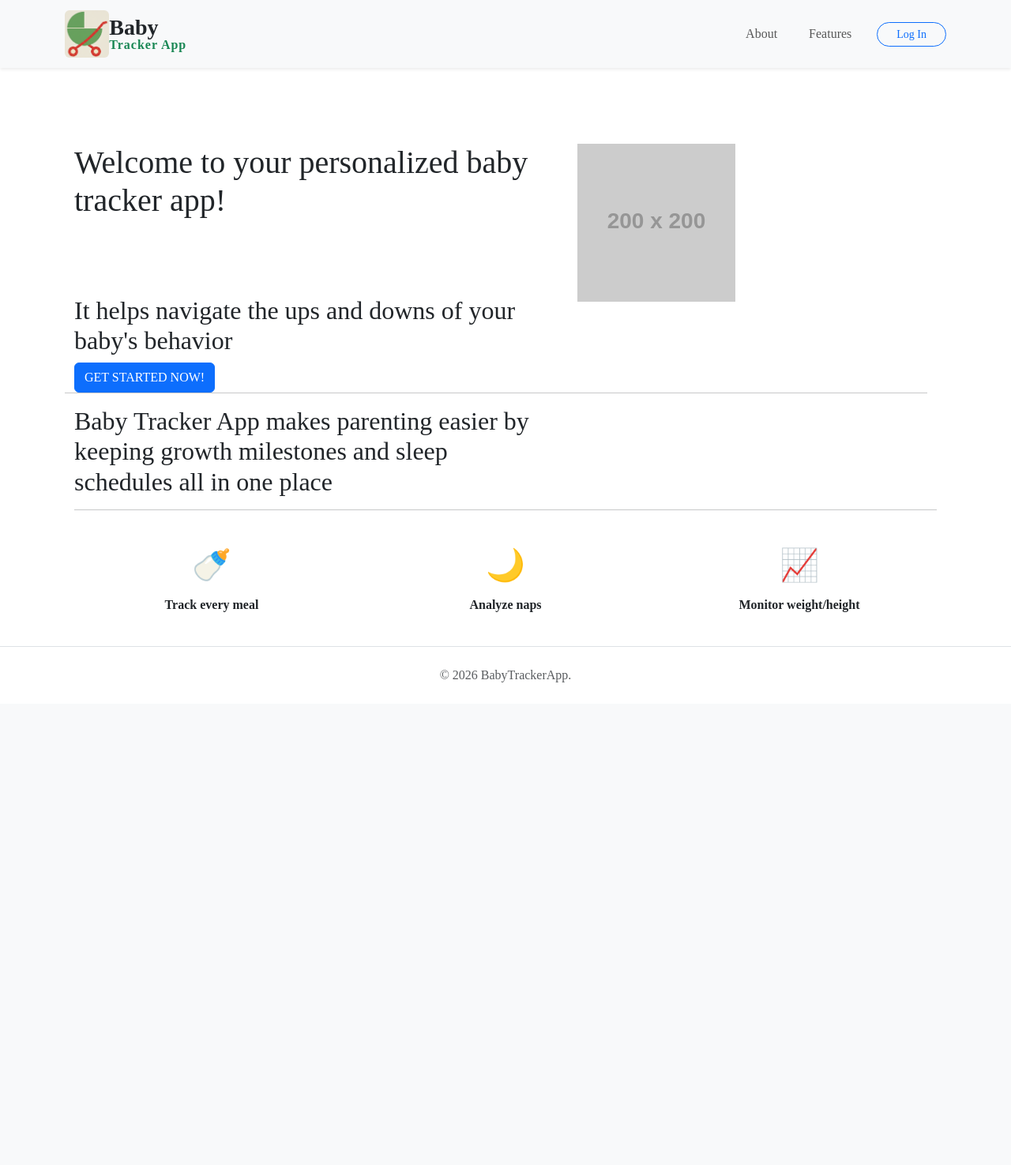
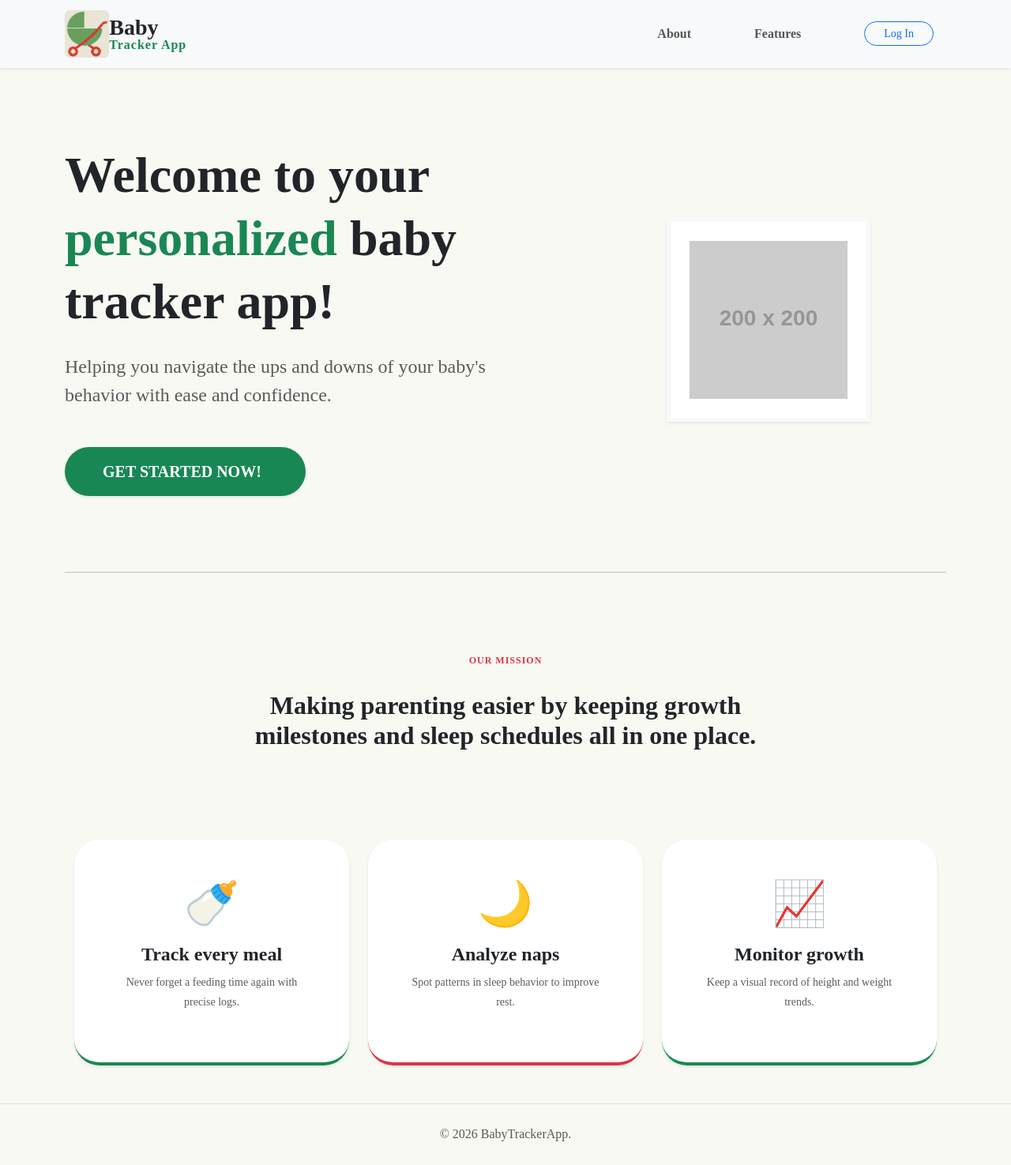
Before and after one commit to samalkralik/BabyTrackerProject, a Django app: page / in a window 1280 px wide. Shown: the whole page at 79% size. Before the commit the page ends 864 px from the top, so only its background shows below. Run offline with Django 5.2, Linux system fonts and the light colour scheme; grey boxes labelled with a size stand in for pictures from a placeholder-image service; some libraries are stand-ins or nearby versions.

Commit message:
style modification

```diff
--- a/baby_tracker_app/templates/baby_tracker_app/_base.html
+++ b/baby_tracker_app/templates/baby_tracker_app/_base.html
@@ -8,9 +8,18 @@
     <title>Baby Tracker app</title>
     <link href="{% static 'baby_tracker_app/bootstrap.min.css' %}" rel="stylesheet">
     <script defer src="{% static 'baby_tracker_app/bootstrap.bundle.min.js' %}"></script>
+
+    <style>
+        .app-container {
+            max-width: 1100px;
+            margin-left: auto;
+            margin-right: auto;
+            width: 100%;
+        }
+    </style>
 </head>
 
-<body style="font-family: 'Google Sans Code'">
+<body style="font-family: 'Google Sans Code'; background-color: #f8f9f2; line-height: 1.8;">
     <nav class="navbar navbar-expand-lg bg-body-tertiary shadow-sm">
         <div class="container">
             <a class="navbar-brand d-flex align-items-center" href="/">
@@ -31,7 +40,7 @@
             </button>
 
             <div class="collapse navbar-collapse" id="navbarNav">
-                <ul class="navbar-nav ms-auto align-items-lg-center gap-lg-4">
+                <ul class="navbar-nav ms-auto align-items-lg-center gap-lg-5">
                     {% block nav_links %}
                     {% endblock %}
 
@@ -41,20 +50,20 @@
                     <li class="nav-item px-lg-3 py-1 small text-muted d-lg-none">
                         User: {{ user.username }}
                     </li>
-                    <li class="nav-item">
+                    <li class="nav-item fw-bold px-3">
                         <a class="nav-link" href="/overview/">Baby Overview</a>
                     </li>
-                    <li class="nav-item">
+                    <li class="nav-item fw-bold px-3">
                         <a class="nav-link" href="#">Settings</a>
                     </li>
-                    <li class="nav-item mt-2 mt-lg-0 ms-lg-2">
+                    <li class="nav-item fw-bold mt-2 mt-lg-0 ms-lg-2">
                         <form action="/logout/" method="post">
                             {% csrf_token %}
                             <button type="submit" class="btn btn-danger btn-sm rounded-pill px-3">Log Out</button>
                         </form>
                     </li>
                     {% else %}
-                    <li class="nav-item">
+                    <li class="nav-item fw-bold px-3">
                         <a class="btn btn-outline-primary btn-sm rounded-pill px-4" href="/login/">Log In</a>
                     </li>
                     {% endif %}
--- a/baby_tracker_app/templates/baby_tracker_app/baby_detail.html
+++ b/baby_tracker_app/templates/baby_tracker_app/baby_detail.html
@@ -3,8 +3,8 @@
 {% block base_content %}
 <div class="container mt-4">
     <div class="text-center mb-5">
-        <h1 class="display-4">{{ baby.name }}'s Dashboard</h1>
-        <p class="text-muted">Born on: {{ baby.birth_date }}</p>
+        <h1 class="display-4">{{ baby.name }}</h1>
+        <p class="text-muted">Born on: {{ growth.birth_date }}</p>
     </div>
 
     {% if baby.image %}
--- a/baby_tracker_app/templates/baby_tracker_app/index.html
+++ b/baby_tracker_app/templates/baby_tracker_app/index.html
@@ -1,47 +1,87 @@
 {% extends 'baby_tracker_app/_base.html' %}
 
 {% block nav_links %}
-<li class="nav-item"><a class="nav-link" href="#about">About</a></li>
-<li class="nav-item"><a class="nav-link" href="#features">Features</a></li>
+<li class="nav-item"><a class="nav-link fw-bold px-3" href="#about">About</a></li>
+<li class="nav-item"><a class="nav-link fw-bold px-3" href="#features">Features</a></li>
 {% endblock %}
 
 {% block base_content %}
-<section class="container row mt-5 mb-6 pt-5">
-    <div class="col">
-        <h1 class="display--5 mb-5 pb-5">Welcome to your personalized baby tracker app!</h1>
-        <h2 class="display--7"> It helps navigate the ups and downs of your baby's
-            behavior</h2>
-        <a href=" #" class="btn btn-primary">GET STARTED NOW!</a>
+<section class="row align-items-center py-5 my-lg-5">
+    <div class="col-lg-7 text-center text-lg-start mb-5 mb-lg-0">
+        <h1 class="display-3 fw-bold text-dark mb-4 lh-sm">
+            Welcome to your <span class="text-success">personalized</span> baby tracker app!
+        </h1>
+        <h2 class="h4 text-muted mb-5 lh-base" style="max-width: 550px;">
+            Helping you navigate the ups and downs of your baby's behavior with ease and confidence.
+        </h2>
+
+        <a href="#" class="btn btn-success btn-lg rounded-pill px-5 py-3 shadow-sm fw-bold border-0">
+            GET STARTED NOW! <i class="bi bi-arrow-right-short ms-2"></i>
+        </a>
     </div>
 
-    <div class="col col-5 mb-5">
-        <img src="https://placehold.co/200" class="img-fluid" alt="...">
+    <div class="col-lg-5 text-center">
+        <div class="p-4 bg-white shadow-sm d-inline-block border border-5 border-light">
+            <img src="https://placehold.co/200" class="img-fluid" alt="Stroller Logo" style="max-width: 350px;">
+        </div>
     </div>
-
-    <hr>
 </section>
 
-<div id="about" class="container">
-    <h2 class="display--7" style="max-width: 600px;">
-        Baby Tracker App makes parenting easier by keeping growth milestones and sleep schedules all in one place
-    </h2>
-    <hr>
-</div>
+<hr class="opacity-10 my-5">
 
-<div id="features" class="container">
-    <div class="row text-center py-4">
-        <div class="col-md-4">
-            <div class="fs-1 mb-2">🍼</div>
-            <p class="fw-bold">Track every meal</p>
-        </div>
-        <div class="col-md-4">
-            <div class="fs-1 mb-2">🌙</div>
-            <p class="fw-bold">Analyze naps</p>
-        </div>
-        <div class="col-md-4">
-            <div class="fs-1 mb-2">📈</div>
-            <p class="fw-bold">Monitor weight/height</p>
+<div id="about" class="container py-5 text-center">
+    <div class="row justify-content-center">
+        <div class="col-lg-8">
+            <span class="badge rounded-pill text-danger px-4 py-2 mb-4 fw-bold text-uppercase"
+                style="letter-spacing: 1px;">
+                Our Mission
+            </span>
+            <h2 class="display-7 fw-bold text-dark mb-3">
+                Making parenting easier by keeping growth milestones and sleep schedules all in one place.
+            </h2>
         </div>
     </div>
 </div>
+
+<div id="features" class="container py-5">
+    <div class="row g-4 text-center">
+        <div class="col-md-4">
+            <div class="p-5 bg-white h-100 rounded-5 shadow-sm border-bottom border-success border-4 transition-hover">
+                <div class="display-4 mb-3">🍼</div>
+                <h4 class="fw-bold">Track every meal</h4>
+                <p class="text-muted small">Never forget a feeding time again with precise logs.</p>
+            </div>
+        </div>
+        <div class="col-md-4">
+            <div class="p-5 bg-white h-100 rounded-5 shadow-sm border-bottom border-danger border-4 transition-hover">
+                <div class="display-4 mb-3">🌙</div>
+                <h4 class="fw-bold">Analyze naps</h4>
+                <p class="text-muted small">Spot patterns in sleep behavior to improve rest.</p>
+            </div>
+        </div>
+        <div class="col-md-4">
+            <div class="p-5 bg-white h-100 rounded-5 shadow-sm border-bottom border-success border-4 transition-hover">
+                <div class="display-4 mb-3">📈</div>
+                <h4 class="fw-bold">Monitor growth</h4>
+                <p class="text-muted small">Keep a visual record of height and weight trends.</p>
+            </div>
+        </div>
+    </div>
+</div>
+
+<style>
+    /* Styling to make the features "pop" like the logo parts */
+    .rounded-5 {
+        border-radius: 2rem !important;
+    }
+
+    .transition-hover {
+        transition: all 0.3s ease;
+    }
+
+    .transition-hover:hover {
+        transform: translateY(-10px);
+        box-shadow: 0 1rem 3rem rgba(0, 0, 0, 0.08) !important;
+    }
+</style>
 {% endblock %}
```
Also changed, not shown: baby_tracker_app/templates/baby_tracker_app/overview.html (+35 -12 lines).
